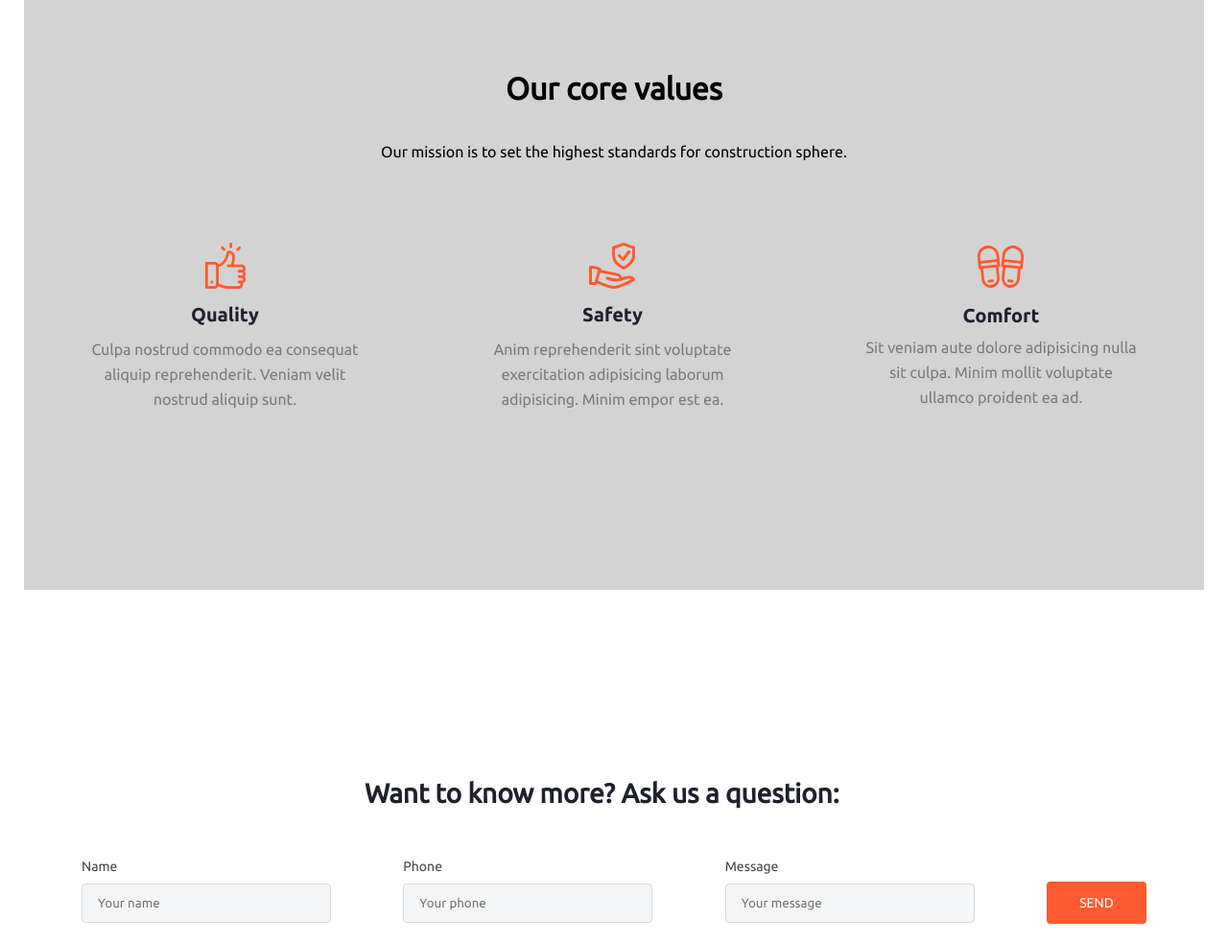
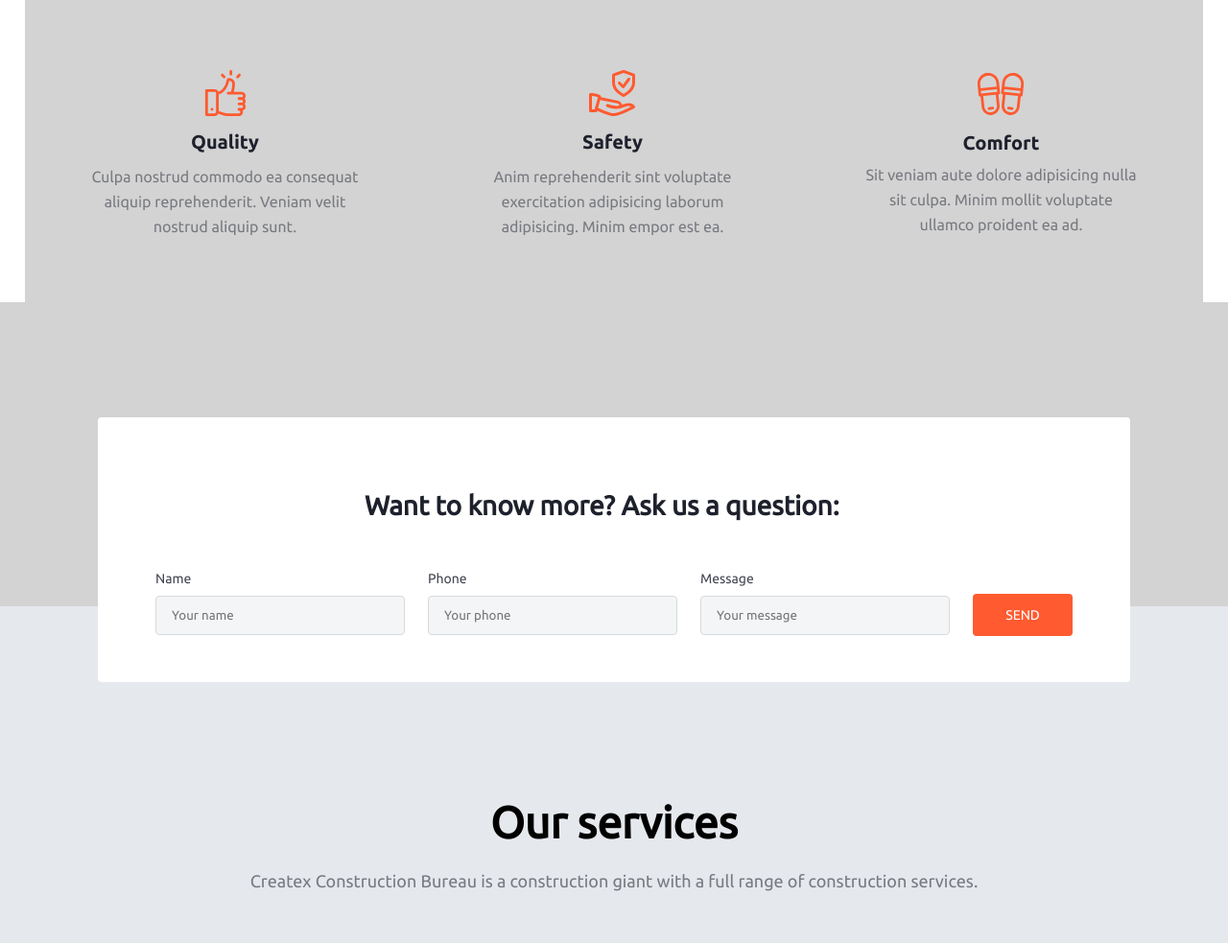
Before and after one commit to Aruke21/FirstProject, a plain HTML site: page index.html in a window 1280 px wide. Shown: the part 977-1960 px from the top of the page at 96% size. Drawn offline with Linux system fonts and the light colour scheme.

Commit message:
H.Work5 JS

```diff
--- a/style.css
+++ b/style.css
@@ -89,6 +89,7 @@ body{
     background-repeat: no-repeat;
     background-size: cover;
 }
+
 .Container{
     padding: 100px;
 }
@@ -98,8 +99,6 @@ body{
     flex-direction: column;
     align-items: center;
     background-color: lightgray;
-    padding-bottom: 120px;
-    padding-top: 180px;
 }
 
 .icon-boxes{
@@ -136,10 +135,17 @@ body{
     height: 42px;
 }
 
+.container{
+    display: flex;
+    flex-direction: column;
+    align-items: center;
+
+}
+
 .formWrapper{
     width: 100%;
     padding-top: 120px;
-    background: linear-gradient (grey 80% lightgray 80%);
+    background: linear-gradient(lightgray 80%, #E5E8ED 80%);
 }
 
 .form{
@@ -148,7 +154,7 @@ body{
     align-items: center;
     padding: 48px 60px;
     background-color: white;
-    height: 200px;
+    height: 180px;
     border-radius: 4px;
 }
 
@@ -157,6 +163,7 @@ body{
     justify-content: space-between;
     width: 100%;
     align-items: center;
+    gap: 24px;
 }
 
 .formInput{
@@ -178,6 +185,8 @@ body{
 }
 .formInput label{
     padding: 10px 0;
+    width: 38px;
+    height: 21px;
 }
 
 .formBtn{
@@ -198,7 +207,7 @@ body{
     display: flex;
     flex-direction: column;
     align-items: center;
-    background-color: lightgray;
+    background-color: #E5E8ED;
 }
 
 .servicesTitle{
```
